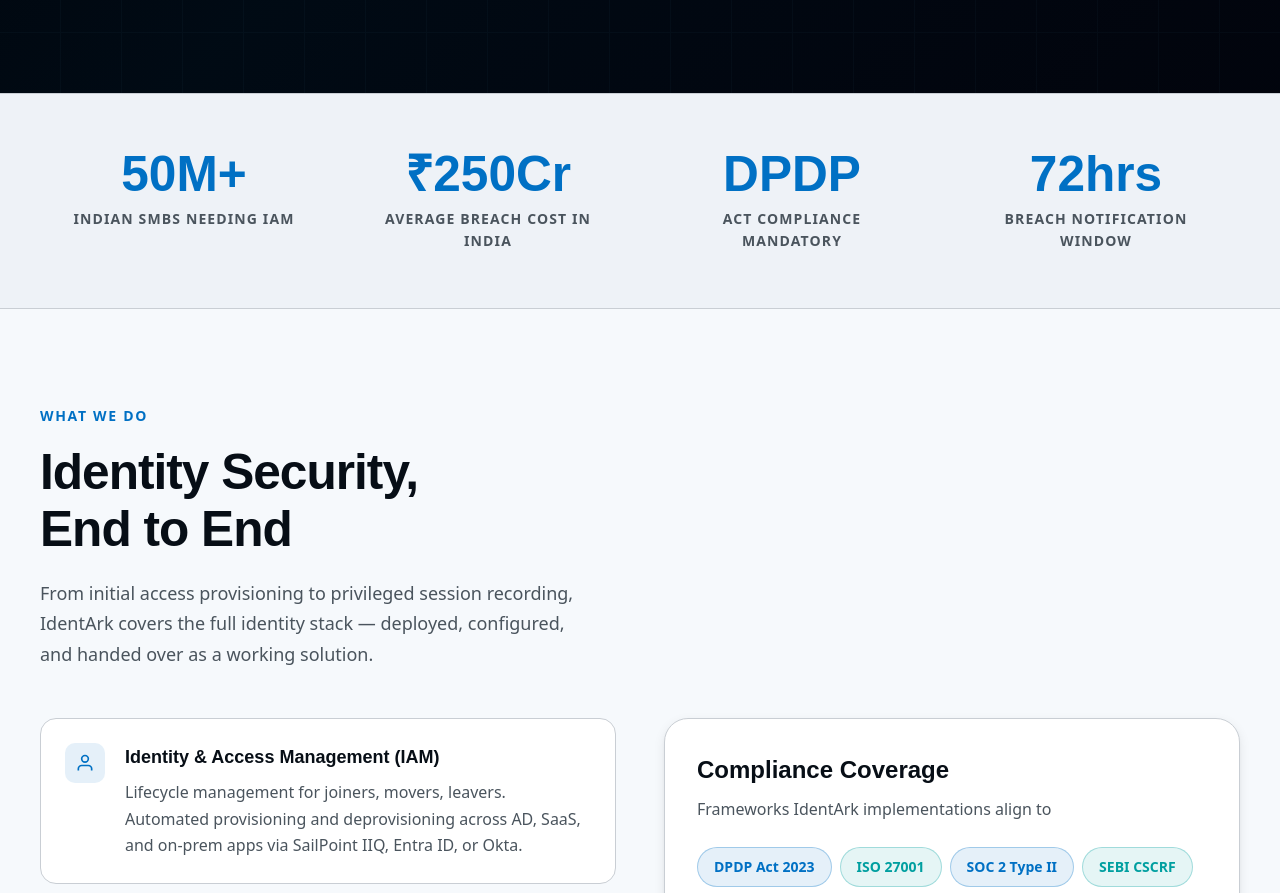
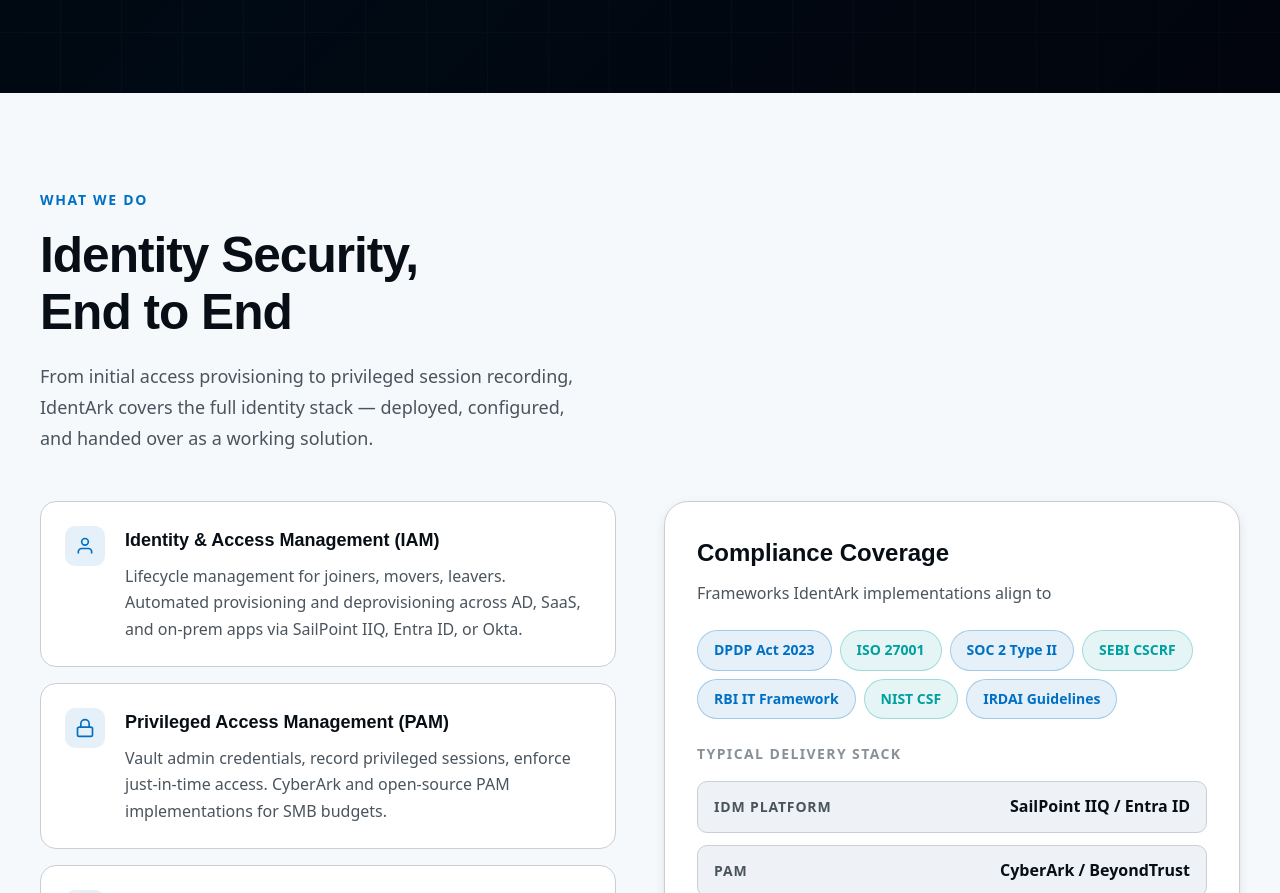
Before and after one commit to ident-ark/identark, a plain HTML site: page index.html in a window 1280 px wide. Shown: the part 847-1740 px from the top of the page. Drawn offline with nearby package versions, Linux system fonts and the light colour scheme; a web font is replaced by a local one.

Commit message:
Remove stats bar section from homepage

```diff
--- a/index.html
+++ b/index.html
@@ -173,30 +173,6 @@
             <div class="hero__stat-lbl">Based & Built</div>
           </div>
         </div>
-      </div>
-    </div>
-  </div>
-</section>
-
-<!-- STATS BAR -->
-<section class="stats" aria-label="Key metrics">
-  <div class="container">
-    <div class="stats__grid">
-      <div class="stat reveal">
-        <div class="stat__value">50M+</div>
-        <div class="stat__label">Indian SMBs needing IAM</div>
-      </div>
-      <div class="stat reveal">
-        <div class="stat__value">₹250Cr</div>
-        <div class="stat__label">Average breach cost in India</div>
-      </div>
-      <div class="stat reveal">
-        <div class="stat__value">DPDP</div>
-        <div class="stat__label">Act compliance mandatory</div>
-      </div>
-      <div class="stat reveal">
-        <div class="stat__value">72hrs</div>
-        <div class="stat__label">Breach notification window</div>
       </div>
     </div>
   </div>
@@ -772,7 +748,6 @@ async function handleFormSubmit(e) {
     }
   } catch (err) {
     console.error('Form submission error:', err);
-    // Fallback: open mailto link
     const name = form.querySelector('#name').value;
     const email = form.querySelector('#email').value;
     const company = form.querySelector('#company').value;
```
